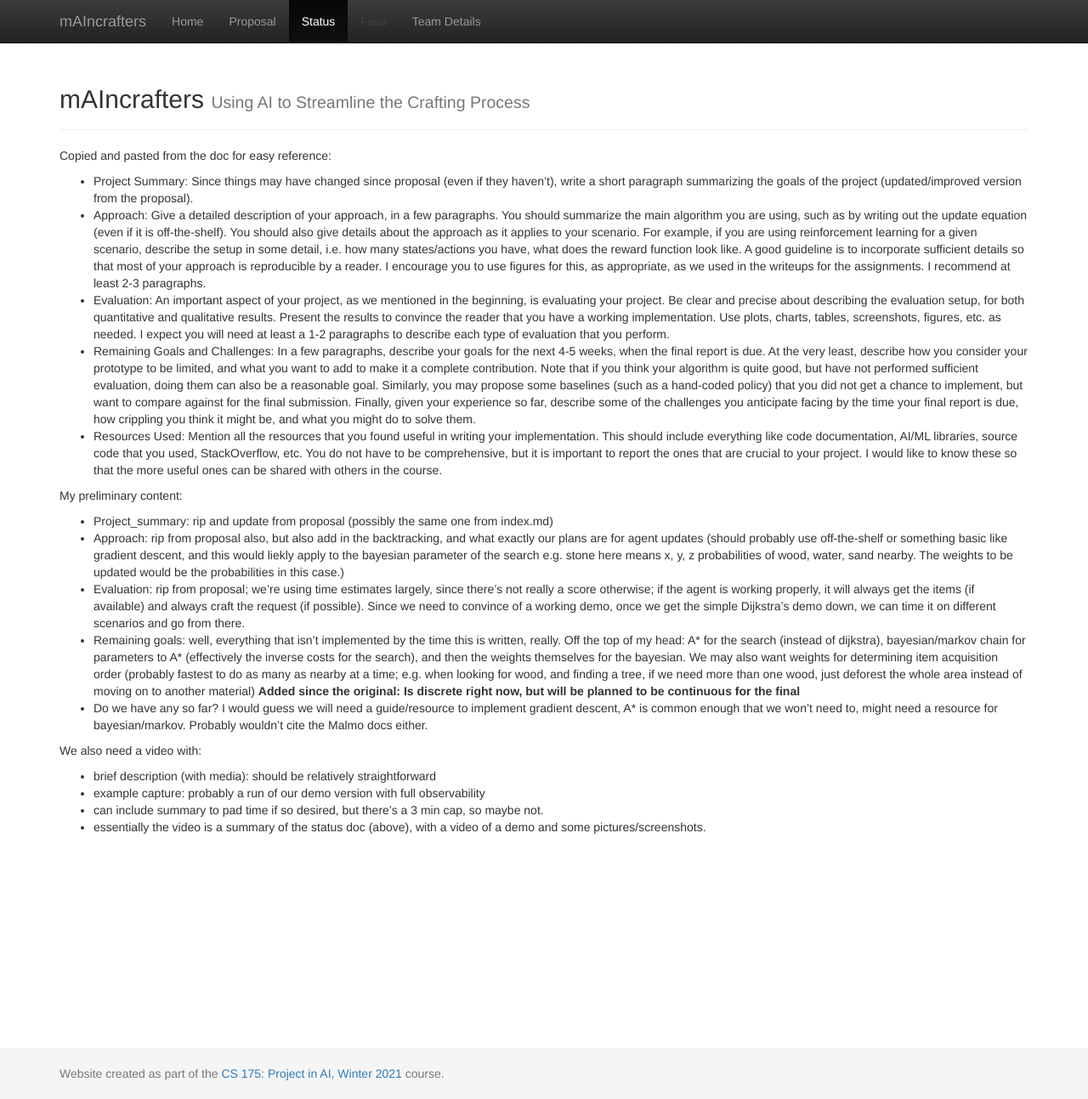
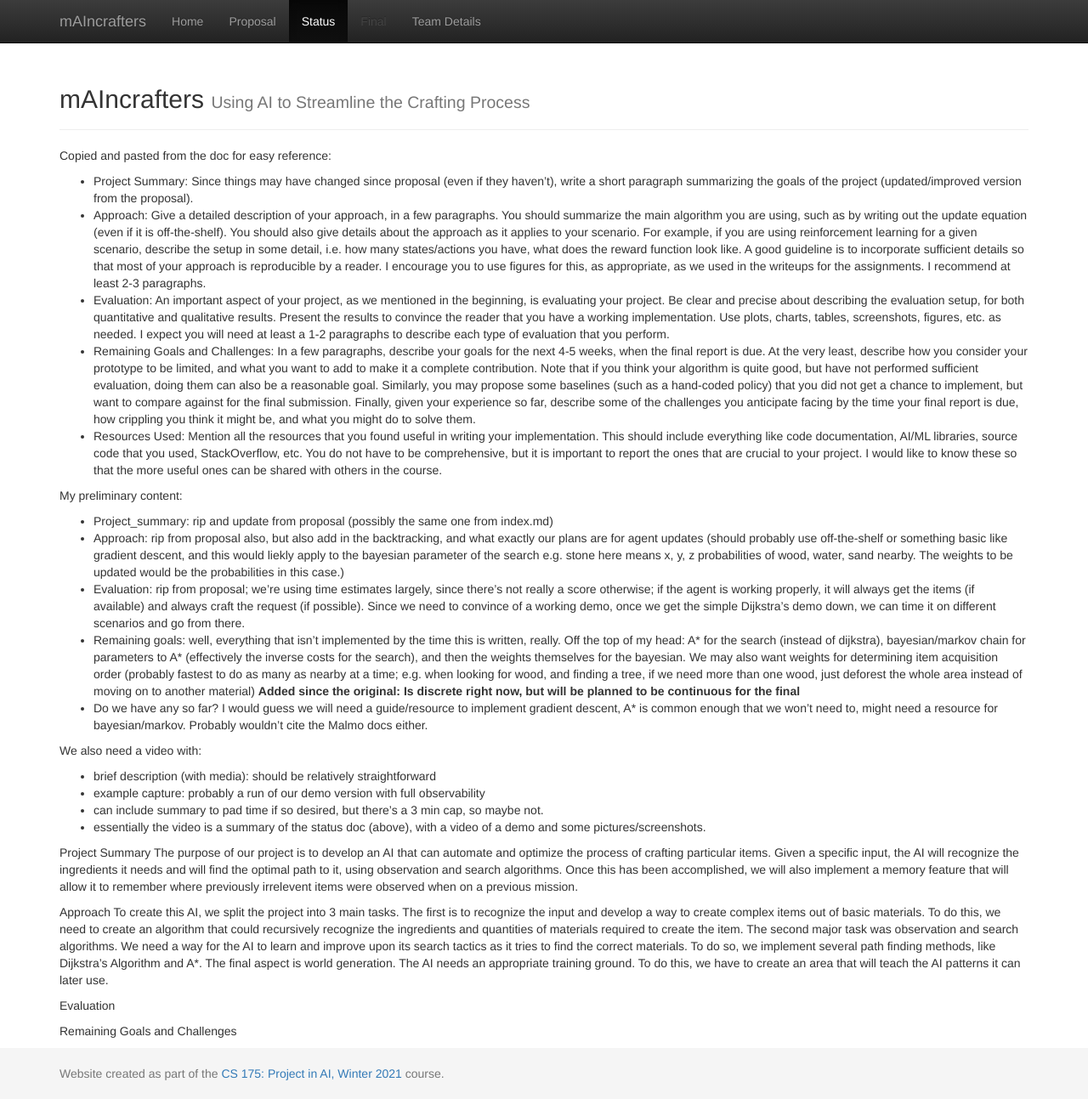
Before and after one commit to dheyay/mAIncrafters, a Jekyll site: the page built from docs/status.md, in a window 1280 px wide and 1293 px high. Shown: the whole window at 85% size. Built offline with Jekyll 4.4.1, drawn with Linux system fonts in a browser that asks for light colours.

Commit message:
Update status.md

```diff
--- a/docs/status.md
+++ b/docs/status.md
@@ -24,3 +24,19 @@ We also need a video with:
 - example capture: probably a run of our demo version with full observability
 - can include summary to pad time if so desired, but there's a 3 min cap, so maybe not.
 - essentially the video is a summary of the status doc (above), with a video of a demo and some pictures/screenshots.
+
+
+
+
+
+
+
+Project Summary
+The purpose of our project is to develop an AI that can automate and optimize the process of crafting particular items. Given a specific input, the AI will recognize the ingredients it needs and will find the optimal path to it, using observation and search algorithms. Once this has been accomplished, we will also implement a memory feature that will allow it to remember where previously irrelevent items were observed when on a previous mission.
+
+Approach
+To create this AI, we split the project into 3 main tasks. The first is to recognize the input and develop a way to create complex items out of basic materials. To do this, we need to create an algorithm that could recursively recognize the ingredients and quantities of materials required to create the item. The second major task was observation and search algorithms. We need a way for the AI to learn and improve upon its search tactics as it tries to find the correct materials. To do so, we implement several path finding methods, like Dijkstra's Algorithm and A*. The final aspect is world generation. The AI needs an appropriate training ground. To do this, we have to create an area that will teach the AI patterns it can later use.
+
+Evaluation
+
+Remaining Goals and Challenges
```
